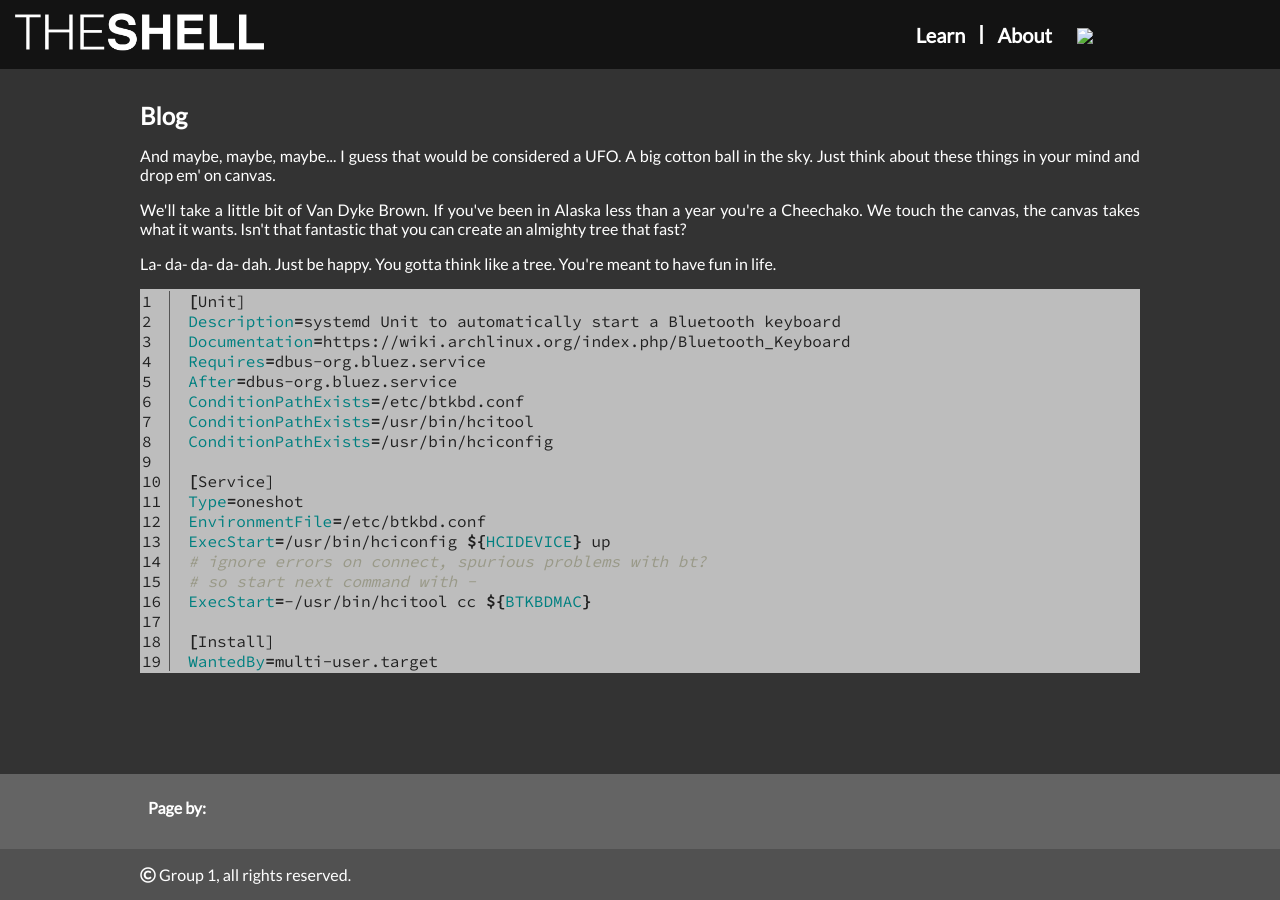
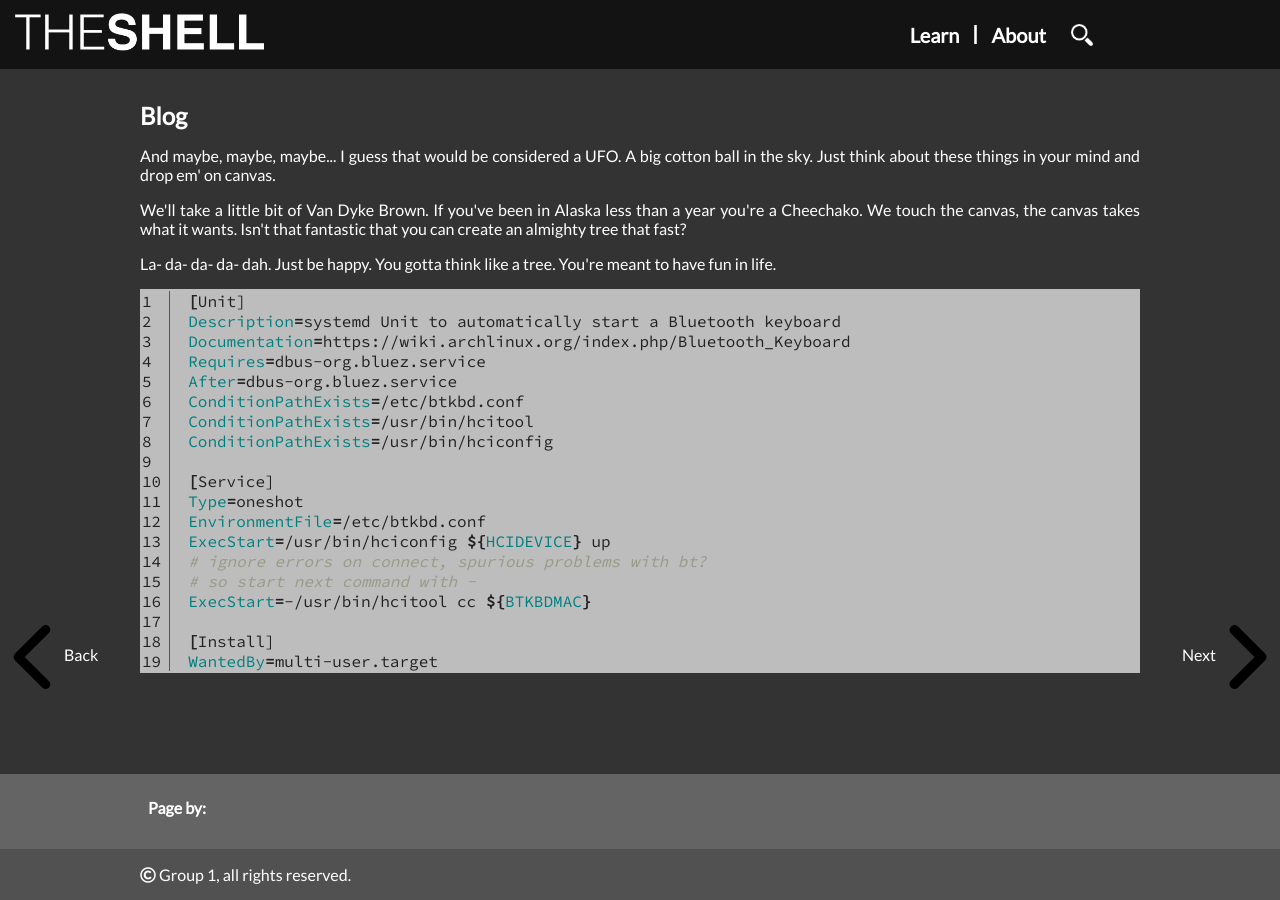
Before and after one commit to bvlj/usi_sa1_theshell_ch, a Jekyll site: the page built from site/blog.html, in a window 1280 px wide. Built offline with Jekyll 4.4.1, drawn with Linux system fonts in a browser that asks for light colours; nearby versions of some CDN libraries.

Commit message:
css-team: arrow-page layout
git-svn-id: svn+ssh://atelier.inf.usi.ch/home/bevilj/group-1@50 a672b425-5310-4d7a-af5c-997e18724b81

```diff
--- a/site/_layouts/page.html
+++ b/site/_layouts/page.html
@@ -12,3 +12,7 @@ layout: main
   </div>
 
 </article>
+<div class="box-arrows">
+	<a id="back" href="{{ site.baseurl }}/{{ page.previous-page }}" style="position:fixed;left: 0;"><img><span>Back</span></a>
+	<a id="next" href="{{ site.baseurl }}/{{ page.next-page }}" style="position:fixed;right: 0;"><span>Next</span><img></a>
+</div>
--- a/site/_sass/_global.scss
+++ b/site/_sass/_global.scss
@@ -94,3 +94,44 @@ video{
   height: 300px;
   margin: 0 25px;
 }
+
+/* ------- PAGE LAYOUT --------*/
+
+.box-arrows {
+
+  position: fixed;
+  bottom: 275px;
+
+  a{
+    text-decoration:none;
+    cursor:pointer;
+    color:#fff;
+  }
+
+  #back img{
+    content:url("assets/style/l-arrow-black.png");
+  }
+
+  #next img{
+    content:url("assets/style/r-arrow-black.png");
+  }
+
+  #back:hover{
+    color:#6a6;
+
+    img{
+      content:url("assets/style/l-arrow-green.png");
+    }
+  }
+
+  #next:hover{
+    color:#6a6;
+    img{
+      content:url("assets/style/r-arrow-green.png");
+    }
+  }
+
+  img{
+    vertical-align:middle;
+  }
+}
```
Also changed, not shown: site/assets/style/search_icon.png (added).
